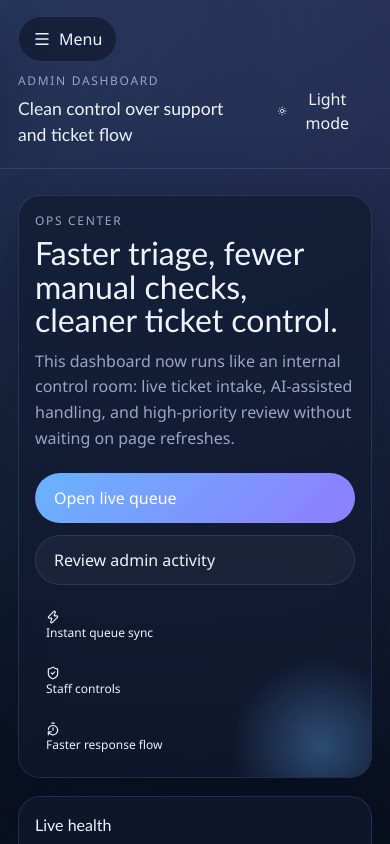
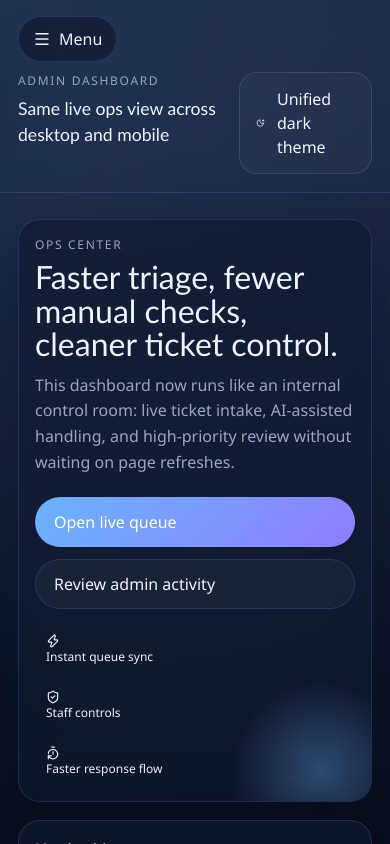
Before and after one commit to manish121597/discord-ai-bot, a Next.js app in the folder dashboard/: page / in a window 390 px wide. Shown: the top 844 px of the page. Built offline with nearby package versions, Linux system fonts and the light colour scheme; no server answers.

Commit message:
Unify dashboard theme across mobile and desktop

```diff
--- a/dashboard/app/globals.css
+++ b/dashboard/app/globals.css
@@ -166,6 +166,12 @@ select {
   background: rgba(255, 255, 255, 0.04);
 }
 
+.theme-fixed {
+  cursor: default;
+  border-color: rgba(104, 180, 255, 0.18);
+  background: rgba(255, 255, 255, 0.03);
+}
+
 .nav-link.active {
   border-color: rgba(104, 180, 255, 0.26);
   background: linear-gradient(135deg, rgba(37, 99, 235, 0.18), rgba(124, 58, 237, 0.12));
@@ -194,6 +200,9 @@ select {
   display: flex;
   min-width: 0;
   flex-direction: column;
+  background:
+    radial-gradient(circle at top left, rgba(104, 180, 255, 0.1), transparent 28%),
+    linear-gradient(180deg, rgba(5, 9, 21, 0.36) 0%, transparent 100%);
 }
 
 .topbar {
@@ -205,12 +214,18 @@ select {
   padding: 28px 34px 18px;
 }
 
+.topbar-copy {
+  min-width: 0;
+}
+
 .topbar h2 {
   max-width: 680px;
   font-size: clamp(1.2rem, 2vw, 2rem);
 }
 
 .page-container {
+  width: min(100%, 1480px);
+  margin: 0 auto;
   padding: 26px 34px 40px;
 }
 
@@ -852,6 +867,10 @@ select {
     padding-right: 18px;
   }
 
+  .page-container {
+    padding-bottom: 28px;
+  }
+
   .hero-card,
   .panel,
   .chat-shell,
@@ -868,6 +887,7 @@ select {
 
   .topbar h2 {
     font-size: 1.1rem;
+    max-width: none;
   }
 
   .hero-card h1 {
@@ -895,4 +915,26 @@ select {
   .detail-stats-grid {
     grid-template-columns: 1fr;
   }
+
+  .conversation-scroll {
+    max-height: none;
+    min-height: 320px;
+  }
+
+  .chat-shell {
+    min-height: auto;
+  }
+
+  .ticket-card h3,
+  .panel h3 {
+    word-break: break-word;
+  }
+
+  .brand-card {
+    padding: 16px;
+  }
+
+  .brand-card h1 {
+    font-size: 1rem;
+  }
 }
--- a/dashboard/components/AppShell.jsx
+++ b/dashboard/components/AppShell.jsx
@@ -89,9 +89,9 @@ export default function AppShell({ children }) {
 
       <main className="app-main">
         <header className="topbar">
-          <div>
+          <div className="topbar-copy">
             <p className="eyebrow">Admin Dashboard</p>
-            <h2>Clean control over support and ticket flow</h2>
+            <h2>Same live ops view across desktop and mobile</h2>
           </div>
           <ThemeToggle />
         </header>
--- a/dashboard/components/ThemeToggle.jsx
+++ b/dashboard/components/ThemeToggle.jsx
@@ -1,28 +1,12 @@
 "use client";
 
-import { MoonStar, SunMedium } from "lucide-react";
-import { useEffect, useState } from "react";
+import { MoonStar } from "lucide-react";
 
 export default function ThemeToggle() {
-  const [theme, setTheme] = useState("dark");
-
-  useEffect(() => {
-    const saved = localStorage.getItem("dashboard-theme") || "dark";
-    document.documentElement.dataset.theme = saved;
-    setTheme(saved);
-  }, []);
-
-  function toggleTheme() {
-    const next = theme === "dark" ? "light" : "dark";
-    document.documentElement.dataset.theme = next;
-    localStorage.setItem("dashboard-theme", next);
-    setTheme(next);
-  }
-
   return (
-    <button type="button" className="theme-toggle" onClick={toggleTheme}>
-      {theme === "dark" ? <SunMedium size={16} /> : <MoonStar size={16} />}
-      <span>{theme === "dark" ? "Light mode" : "Dark mode"}</span>
-    </button>
+    <div className="theme-toggle theme-fixed">
+      <MoonStar size={16} />
+      <span>Unified dark theme</span>
+    </div>
   );
 }
```
